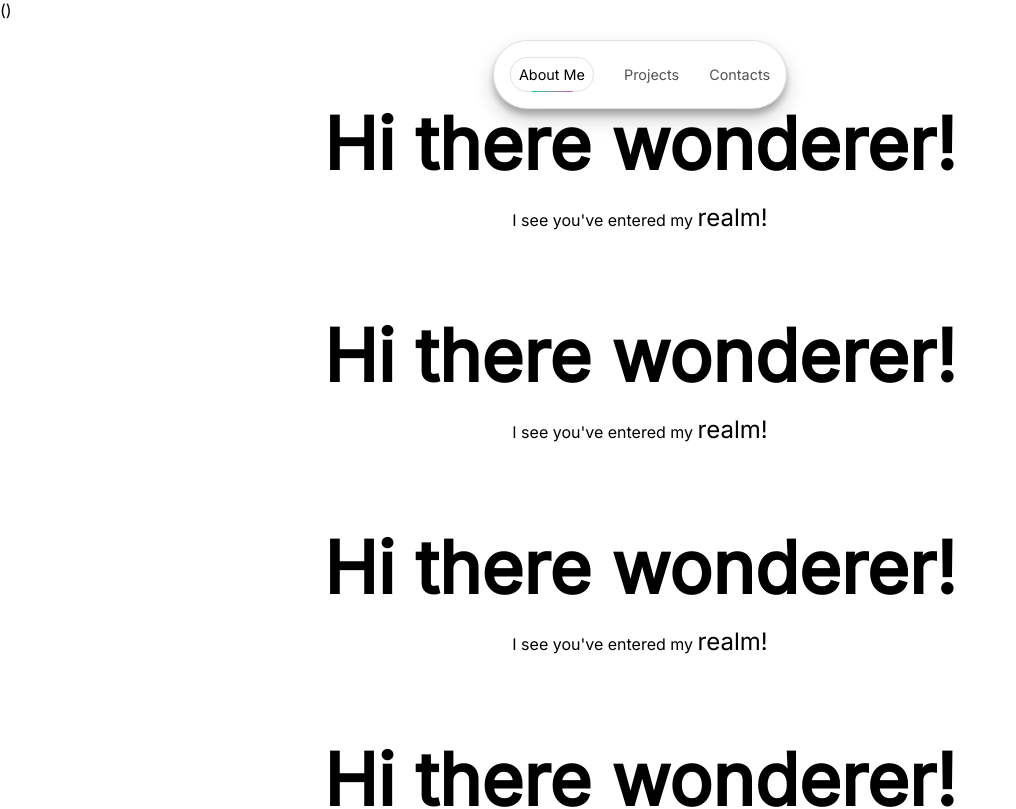
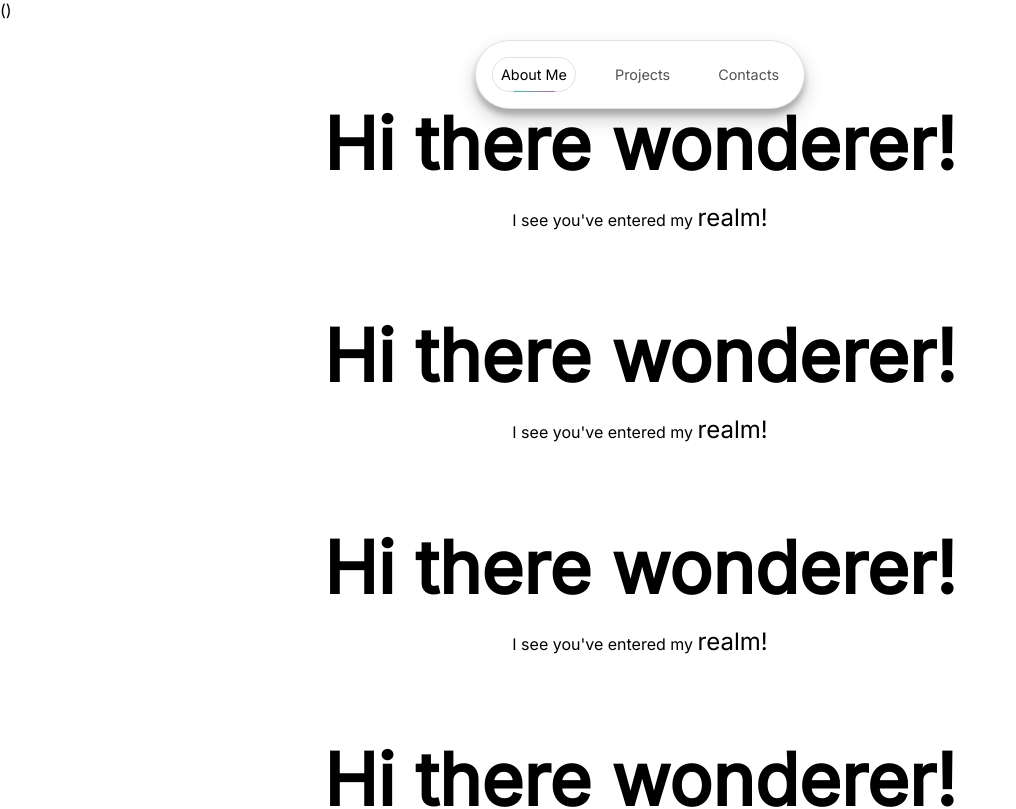
Before and after one commit to PaskalevStoyan/100yan, a React (Create React App) app: page / in a window 1280 px wide. Shown: the top 809 px of the page, without its empty margins (0-1016 px from the left). Built offline with nearby package versions, Linux system fonts and the light colour scheme.

Commit message:
clean navbar animation

```diff
--- a/src/components/navbar/navbar.css
+++ b/src/components/navbar/navbar.css
@@ -39,12 +39,14 @@
 .navbar .navbar-link {
   position: relative;
   font-size: 0.9rem;
+  padding: 0.5rem;
   text-decoration: none;
   color: var(--navbar-link-color);
   color-scheme: light;
   text-align: center;
 
-  transition: all 0.3s;
+  border: 1px solid transparent;
+  transition: all 0.4s;
 }
 
 .navbar .navbar-link.selected {
@@ -69,12 +71,12 @@
 .navbar .navbar-link:after {
   content: '';
   position: absolute;
-  width: 100%;
+  width: 50%;
   transform: scaleX(0);
-  top: 20px;
+  top: 33px;
   height: 1px;
   bottom: 0;
-  left: 0;
+  left: 25%;
   background: var(--navbar-link-hover-color);
   transform-origin: right left;
   transition: transform 0.25s ease-out;
--- a/src/components/navbar/navbar.tsx
+++ b/src/components/navbar/navbar.tsx
@@ -1,22 +1,61 @@
+/* eslint-disable jsx-a11y/anchor-is-valid */
 import React from "react";
 import "./navbar.css";
+
+const linksArray = [
+  {
+    text: "About Me",
+    url: "#",
+    selected: true,
+  },
+  {
+    text: "Projects",
+    url: "#",
+    selected: false,
+  },
+  {
+    text: "Contacts",
+    url: "#",
+    selected: false,
+  },
+];
 
 export const Navbar = (props: any) => {
   const { shouldShow } = props;
 
+  const [links, setLinks] = React.useState(linksArray);
+
+  const handleOnClick = (event: any) => {
+    const target = event.target;
+
+    if (target.classList.contains("navbar-link")) {
+      const currentSelected = links.map((link) => {
+        return {
+          ...link,
+          selected: link.text === target.innerText,
+        };
+      });
+
+      setLinks(currentSelected);
+    }
+  };
   return (
     <>
       (
-      <div className={`${shouldShow ? "show" : "hide"} navbar`}>
-        <a className="navbar-link selected" href="#">
-          About Me
-        </a>
-        <a className="navbar-link" href="#">
-          Projects
-        </a>
-        <a className="navbar-link" href="#">
-          Contacts
-        </a>
+      <div
+        role="navigation"
+        onClick={handleOnClick}
+        className={`${shouldShow ? "show" : "hide"} navbar`}
+      >
+        {links.map((link, index) => (
+          <a
+            key={index}
+            className={`${link.selected ? "selected" : null} navbar-link`}
+            href="#"
+          >
+            {link.text}
+          </a>
+        ))}
       </div>
       )
     </>
```
